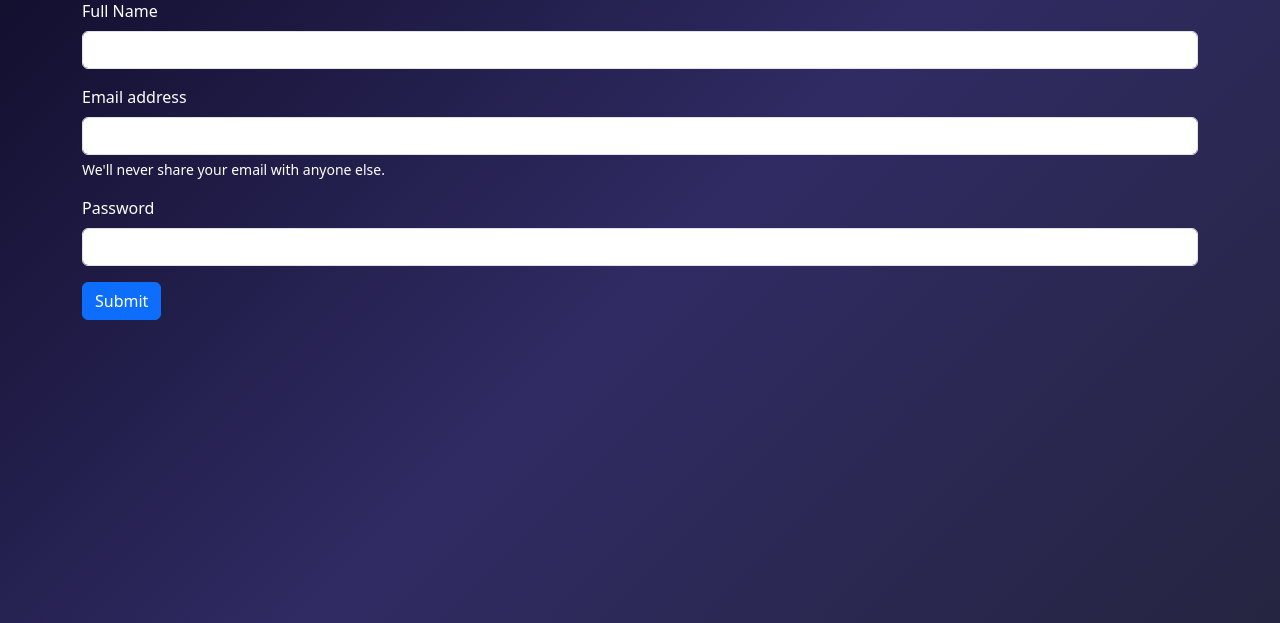
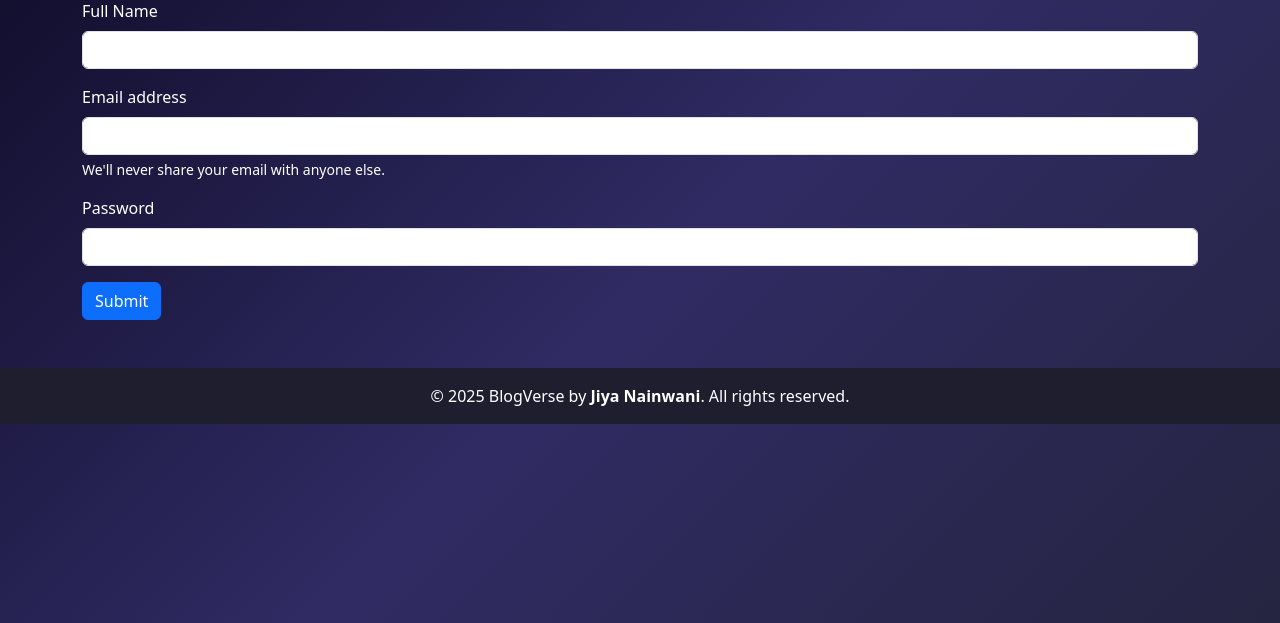
Before and after one commit to Jiyanainwani/BlogVerse, a Node server app: page /user/signup in a window 1280 px wide. Shown: the part 106-729 px from the top of the page. Run offline with Node 20, Linux system fonts and the light colour scheme; some libraries are stand-ins or nearby versions.

Commit message:
Update signup.ejs

```diff
--- a/views/signup.ejs
+++ b/views/signup.ejs
@@ -5,11 +5,12 @@
     <title>Signup</title>
     <style>
       body {
- background: linear-gradient(135deg, #0f0c29, #302b63, #24243e);    min-height: 100vh;
+        background: linear-gradient(135deg, #0f0c29, #302b63, #24243e);
+        min-height: 100vh;
         margin: 0;
         color: white;
       }
-  .form-text{
+      .form-text {
         color: white;
       }
     </style>
@@ -30,9 +31,7 @@
           />
         </div>
         <div class="mb-3">
-          <label for="email" class="form-label"
-            >Email address</label
-          >
+          <label for="email" class="form-label">Email address</label>
           <input
             type="email"
             name="email"
@@ -57,6 +56,16 @@
         <button type="submit" class="btn btn-primary">Submit</button>
       </form>
     </div>
+    <footer
+      class="mt-5 py-3 text-center text-white"
+      style="background-color: #1e1e2f"
+    >
+      <div class="container">
+        &copy; <%= new Date().getFullYear() %> BlogVerse by
+        <strong>Jiya Nainwani</strong>. All rights reserved.
+      </div>
+    </footer>
+
     <%- include('./partials/scripts') %>
   </body>
 </html>
```
Lines whose indentation alone changed are shown as unchanged.
